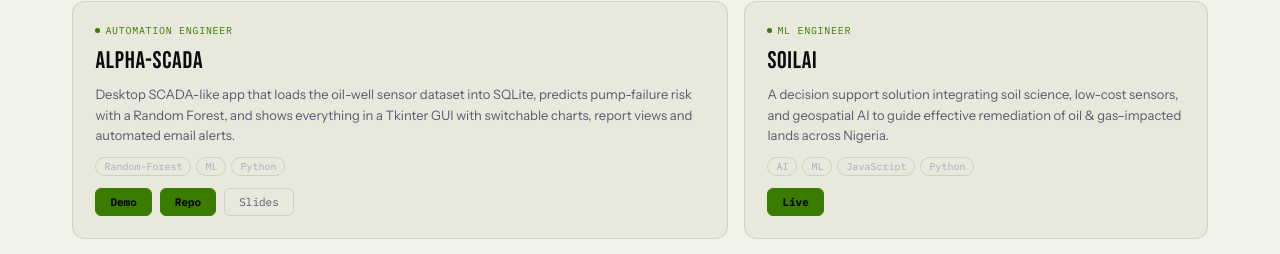
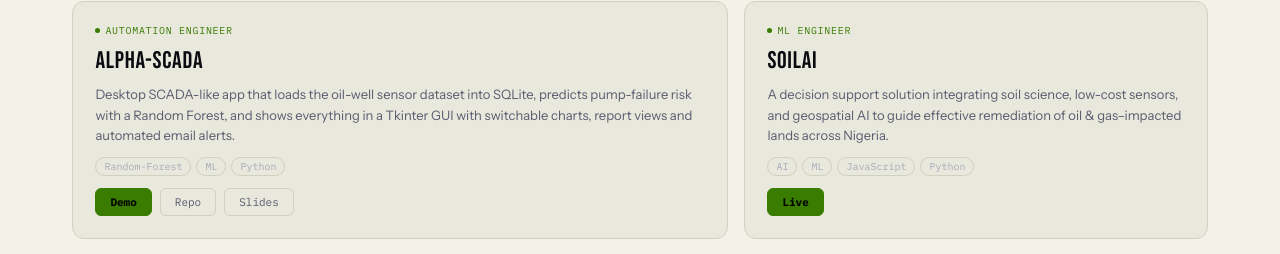
Before and after one commit to Luckingz/lucky-portfolio, a website built with Vite: page index.html in a window 1280 px wide. Shown: the part 936-1190 px from the top of the page. Built offline with nearby package versions, Linux system fonts and the light colour scheme.

Commit message:
Updated Repo link without flag

```diff
--- a/index.html
+++ b/index.html
@@ -125,7 +125,7 @@
         <div class="fc-title">Alpha-SCADA</div>
         <div class="fc-desc">Desktop SCADA-like app that loads the oil-well sensor dataset into SQLite, predicts pump-failure risk with a Random Forest, and shows everything in a Tkinter GUI with switchable charts, report views and automated email alerts.</div>
         <div class="fc-tags"><span class="fc-tag">Random-Forest</span></span><span class="fc-tag">ML</span><span class="fc-tag">Python</span></div>
-        <div class="fc-links"><a href="https://drive.google.com/file/d/121hLBk3jxvkKVTxTFR8BkC3C8hRNK04w/view?usp=sharing" target="_blank" class="fc-lnk p">Demo</a><a href="https://github.com/sowlomon/team-alpha-oilfield" target="_blank" class="fc-lnk p">Repo</a><a href="https://1drv.ms/p/c/973175BBDFD1032A/IQCF6qJyFvfKT5Im01HD4xQ1AdyOHCcum0CMcyNbfjcUlrU" target="_blank" class="fc-lnk">Slides</a></div>
+        <div class="fc-links"><a href="https://drive.google.com/file/d/121hLBk3jxvkKVTxTFR8BkC3C8hRNK04w/view?usp=sharing" target="_blank" class="fc-lnk p">Demo</a><a href="https://github.com/sowlomon/team-alpha-oilfield" target="_blank" class="fc-lnk">Repo</a><a href="https://1drv.ms/p/c/973175BBDFD1032A/IQCF6qJyFvfKT5Im01HD4xQ1AdyOHCcum0CMcyNbfjcUlrU" target="_blank" class="fc-lnk">Slides</a></div>
       </div>
       <div class="fc c2">
         <div class="fc-role"><span class="fdot"></span>ML Engineer</div>
```
